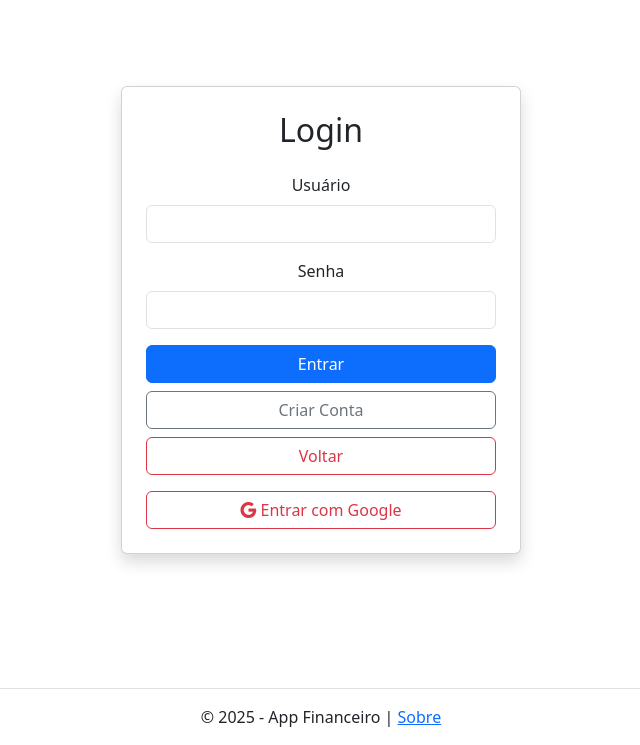
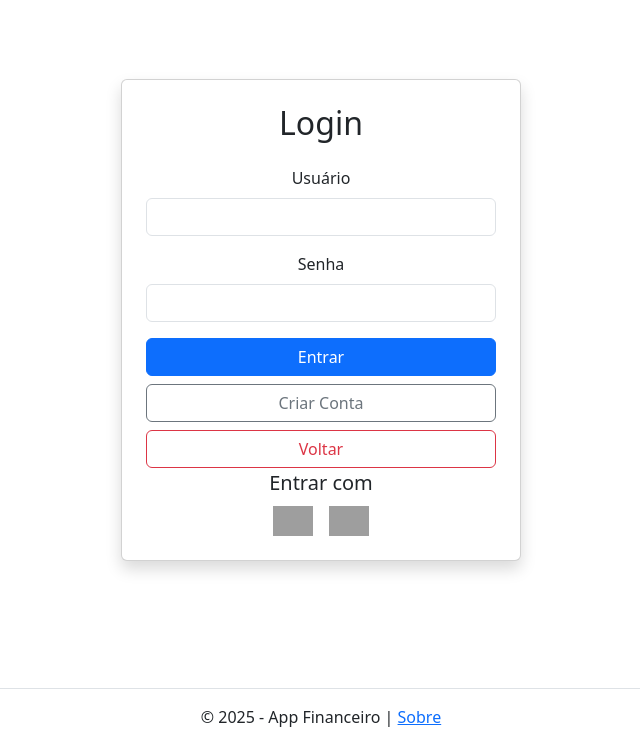
Before and after one commit to diogobraganascimento/controle-financeiro, a Flask app: page /login in a window 1280 px wide. Shown: the part 56-801 px from the top of the page, without its empty margins (319-959 px from the left). Run offline with Flask 3, Linux system fonts and the light colour scheme; grey boxes are pictures that could not be loaded.

Commit message:
Atualização: Criado o método de entrar com a conta GitHub

```diff
--- a/app.py
+++ b/app.py
@@ -8,6 +8,7 @@ import pandas as pd
 from fpdf import FPDF
 from flask import Flask, render_template, request, redirect, url_for, send_file, session, flash
 from flask_dance.contrib.google import make_google_blueprint, google
+from flask_dance.contrib.github import make_github_blueprint, github
 from utils import executar_consulta
 
 
@@ -22,7 +23,14 @@ google_bp = make_google_blueprint(
     redirect_url="/login/google/authorized"
 )
 
-app.register_blueprint(google_bp, url_prefix="/login")
+github_bp = make_github_blueprint(
+    client_id="Ov23liowgLsKjMG17f8g",
+    client_secret="f1d6f82f65a12bcb80f22407faed255e2e425a2a",
+    redirect_url="/login/github/authorized",
+)
+
+app.register_blueprint(google_bp, url_prefix="/login")  # Google
+app.register_blueprint(github_bp, url_prefix="/login")  # GitHub
 
 
 # Cria a tabela de usuários
@@ -79,7 +87,7 @@ def login():
 @app.route("/login/google", endpoint="login_google")
 def login_google():
     if not google.authorized:
-        return redirect(url_for("google.login"))  # google.login vem do blueprint
+        return redirect(url_for("google.login"))
 
     resp = google.get("/oauth2/v2/userinfo")
     if not resp.ok:
@@ -90,6 +98,24 @@ def login_google():
     nome = dados.get("name")
 
     return f"Bem-vindo(a), {nome} ({email})"
+
+
+# Rota de Logon/Github
+@app.route("/login/github", endpoint="login_github")
+def login_github():
+    if not github.authorized:
+        return redirect(url_for("github.login"))
+
+    resp = github.get("/user")
+    if not resp.ok:
+        return "Erro ao acessar GitHub", 400
+
+    dados = resp.json()
+    nome = dados.get("name") or dados.get("login")
+    email = dados.get("email", "E-mail não disponível")
+
+    return f"Bem-vindo(a), {nome} ({email})"
+
 
 
 # Rota do Perfil
--- a/templates/login.html
+++ b/templates/login.html
@@ -29,10 +29,17 @@
                 <a href="{{ url_for('cadastro') }}" class="btn btn-outline-secondary">Criar Conta</a>
                 <a href="{{ url_for('welcome') }}" class="btn btn-outline-danger">Voltar</a>
             </div>
-            <div class="d-grid gap-2 mt-3">
-                <a href="{{ url_for('login_google') }}" class="btn btn-outline-danger">
-                    <i class="bi bi-google"></i> Entrar com Google
-                </a>
+            <div class="text-center">
+                <p class="mb-2 fs-5">Entrar com</p>
+
+                <div class="d-flex justify-content-center gap-3">
+                    <a href="{{ url_for('login_google') }}">
+                        <img src="https://developers.google.com/identity/images/g-logo.png" alt="Google" width="40">
+                    </a>
+                    <a href="{{ url_for('login_github') }}">
+                        <img src="https://cdn-icons-png.flaticon.com/512/25/25231.png" alt="GitHub" width="40">
+                    </a>
+                </div>
             </div>
         </form>
     </div>
```
